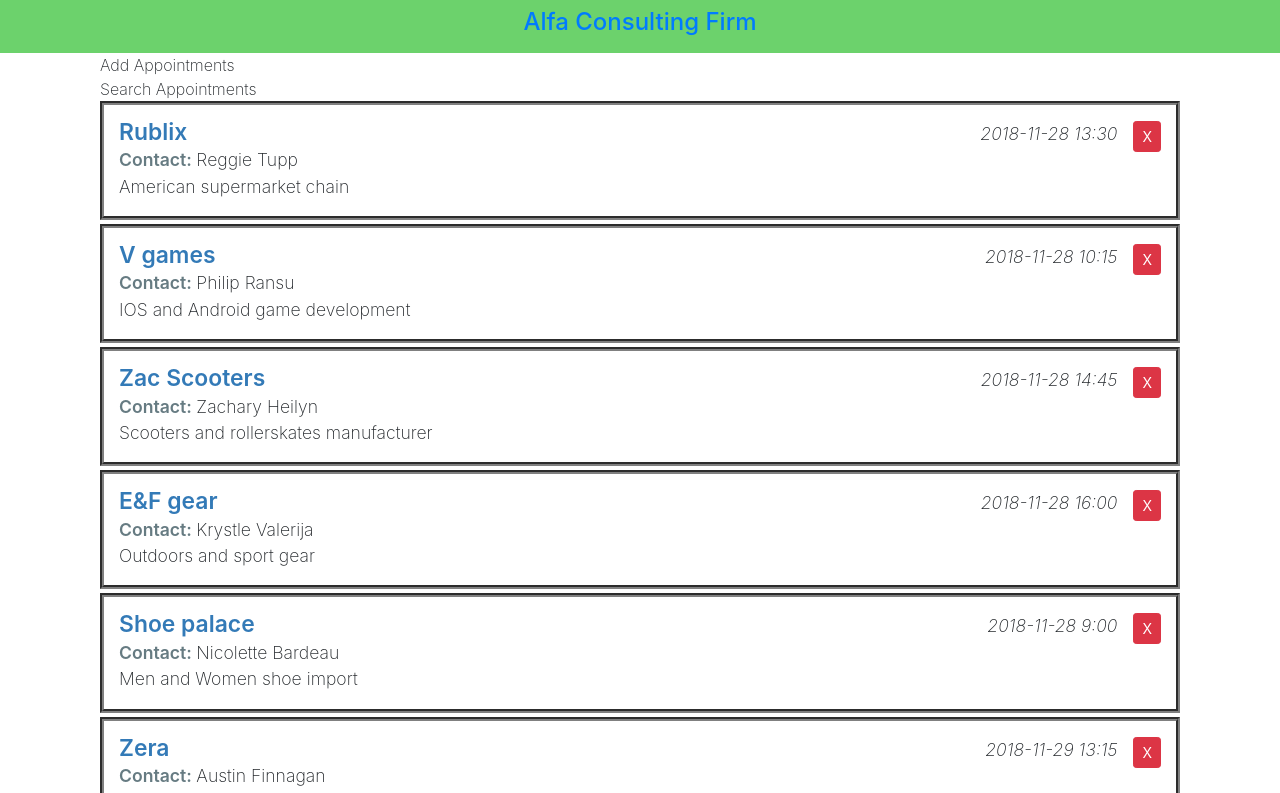
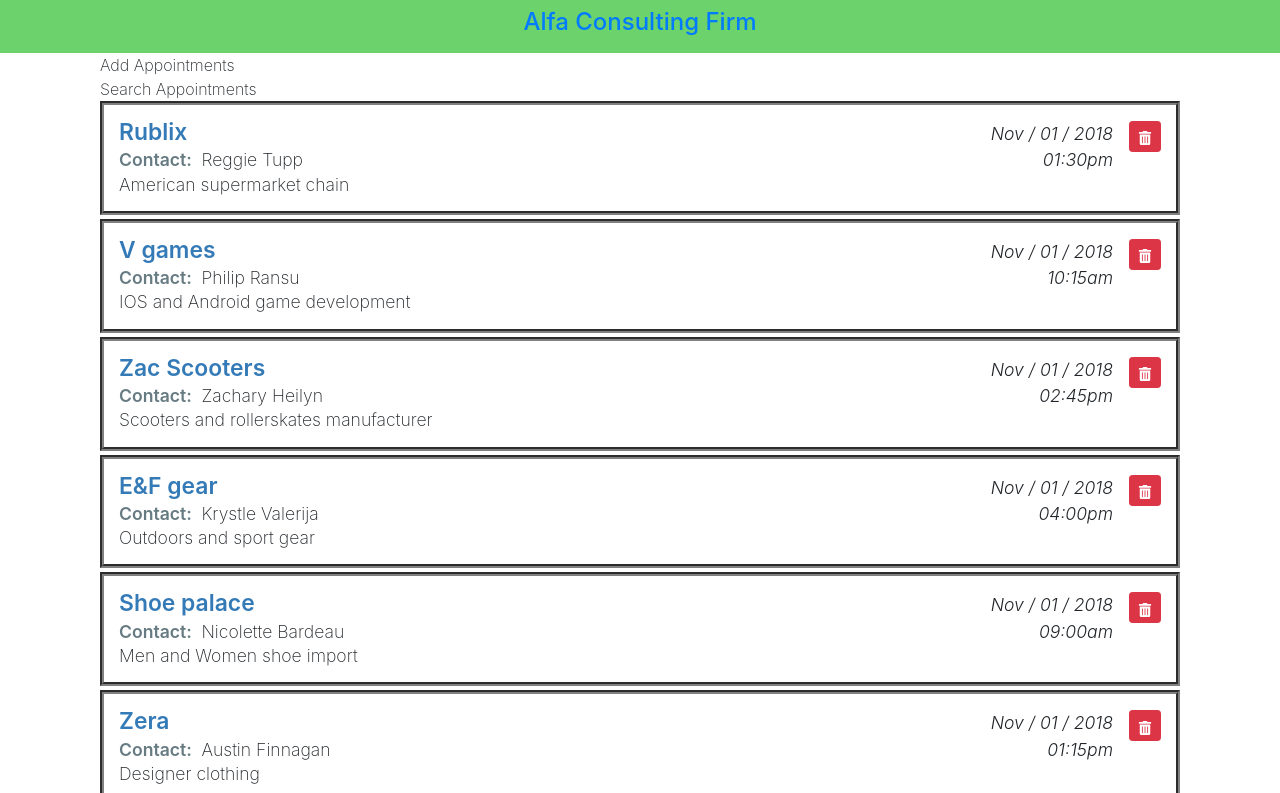
Before and after one commit to vicenteblat/alfa, a React (Create React App) app: page / in a window 1280 px wide. Shown: the top 793 px of the page. Built offline with nearby package versions, Linux system fonts and the light colour scheme.

Commit message:
Add react-icon and react-moment components

```diff
--- a/src/components/ListAppointments.js
+++ b/src/components/ListAppointments.js
@@ -1,4 +1,6 @@
 import React, { Component } from 'react';
+import { FaTrashAlt } from 'react-icons/fa'
+import Moment from 'react-moment';
 
 class ListAppointments extends Component {
     render() {
@@ -9,18 +11,34 @@ class ListAppointments extends Component {
                         <div className="company-info media-body">
                             <div className="company-head d-flex">
                                 <span className="company-name">{item.companyName}</span>
-                                <span className="apt-date ml-auto">{item.aptDate}</span>
+                                <span className="apt-date ml-auto">
+                                    <Moment
+                                        date={item.aptDate}
+                                        parse="YYYY-MM-dd hh:mm"
+                                        format="MMM / DD / YYYY"
+                                    />
+                                </span>
                             </div>
 
-                            <div className="contact-name">
-                                <span className="label-item">Contact: </span>
+                            <div className="contact-name d-flex">
+                                <span className="label-item">Contact:</span>
+                                <span className="text-white">a</span>
                                 <span>{item.contactName}</span>
+                                <span className="apt-date ml-auto">
+                                    <Moment
+                                        date={item.aptDate}
+                                        parse="YYYY-MM-dd hh:mm"
+                                        format="hh:mma"
+                                    />
+                                </span>
                             </div>
                             <div className="company-notes">{item.companyNotes}</div>
                         </div>
 
                         <div className="ml-3">
-                            <button className="company-delete btn btn-sm btn-danger">X</button>
+                            <button className="company-delete btn btn-sm btn-danger">
+                                <FaTrashAlt />
+                            </button>
                         </div>
                     </div>
                 ))}
--- a/src/css/App.css
+++ b/src/css/App.css
@@ -29,9 +29,10 @@
 
 .appointment-list .apt-date {
   font-style: italic;
+  font-weight: 300;
 }
 
-.appointment-list .apt-notes {
+.appointment-list .company-notes {
   line-height: 120%;
 }
 
```
